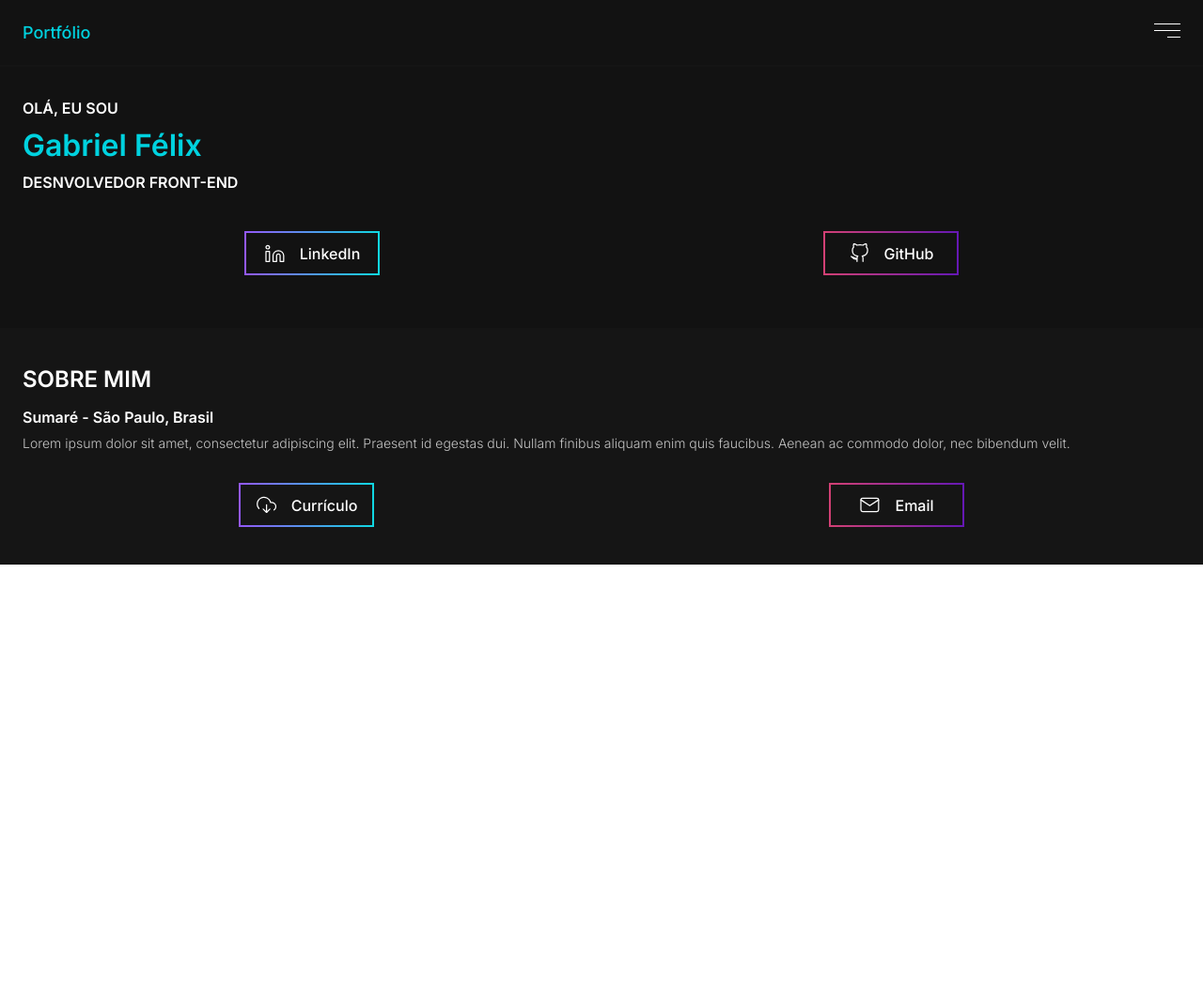
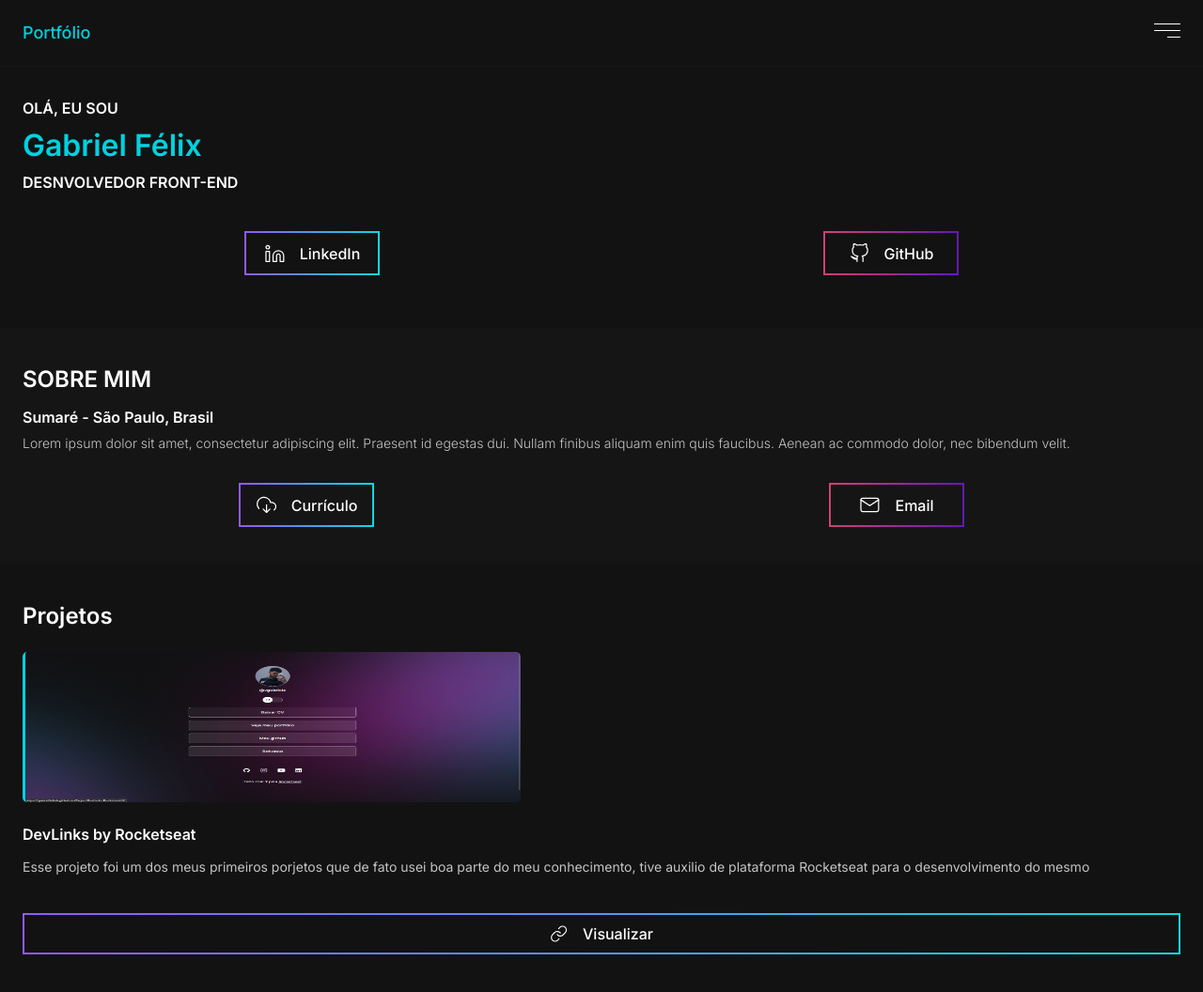
Before and after one commit to GabrielFelixB/Portfolio, a plain HTML site: page index.html in a window 1280 px wide. Shown: the whole page at 94% size. Before the commit the page ends 800 px from the top, so only its background shows below. Drawn offline with Linux system fonts and the light colour scheme.

Commit message:
Finalizando a secao de projetos

```diff
--- a/assets/css/style.css
+++ b/assets/css/style.css
@@ -81,8 +81,8 @@
 
 .blur-on {
   background: #000;
-  width: 100%;
-  height: 100%;
+  width: 100vw;
+  height: 100vh;
   opacity: 0.4;
   position: absolute;
   z-index: 99;
@@ -182,3 +182,43 @@
   gap: 24px;
   flex-wrap: wrap;
 }
+
+.projetos{
+  padding: 40px 24px;
+  background-color: var(--dark);
+  color: var(--light);
+}
+
+.projeto_container{
+  margin-top:24px;
+  margin-bottom: 40px;
+  display: flex;
+  flex-direction: column;
+
+}
+
+.projeto_thumbnail{
+  width: 100%;
+  max-width: 530px;
+  height: 160px;
+  object-fit:fill;
+  border-left: 3px solid var(--blue);
+  border-radius: 5px;
+}
+
+.projeto_container h3{
+  font-size: 1rem;
+  margin-top:24px ;
+}
+
+.projeto_container p {
+  color: var(--gray-light);
+  font-size: .875rem;
+  margin-top: 16px;
+  line-height: 18px;
+}
+
+.projeto-btn .button{
+  width: 100%;
+
+}
--- a/index.html
+++ b/index.html
@@ -76,6 +76,34 @@
           </a>
         </div>
       </section>
+      <section class="projetos">
+        <div>
+          <h2>Projetos</h2>
+          <div class="projeto_container">
+            <img
+              class="projeto_thumbnail"
+              src="./assets/img/img_projects/Captura de tela_20230207_145900.png"
+              alt="thumbnail do projeto"
+            />
+            <h3>DevLinks by Rocketseat</h3>
+            <p>
+              Esse projeto foi um dos meus primeiros porjetos que de fato usei
+              boa parte do meu conhecimento, tive auxilio de plataforma
+              Rocketseat para o desenvolvimento do mesmo
+            </p>
+          </div>
+
+          <div class="projeto-btn">
+            <a
+              class="button"
+              href="https://gabrielfelixb.github.io/ProjectDevLinks-Rocketseat/"
+            >
+              <img src="./assets/img/link-btn.svg" alt="icon" />
+              <p>Visualizar</p>
+            </a>
+          </div>
+        </div>
+      </section>
     </main>
     <script src="./assets/js/script.js"></script>
   </body>
```
Also changed, not shown: assets/img/img_projects/Captura de tela_20230207_145900.png (added), assets/img/link-btn.svg (added).
